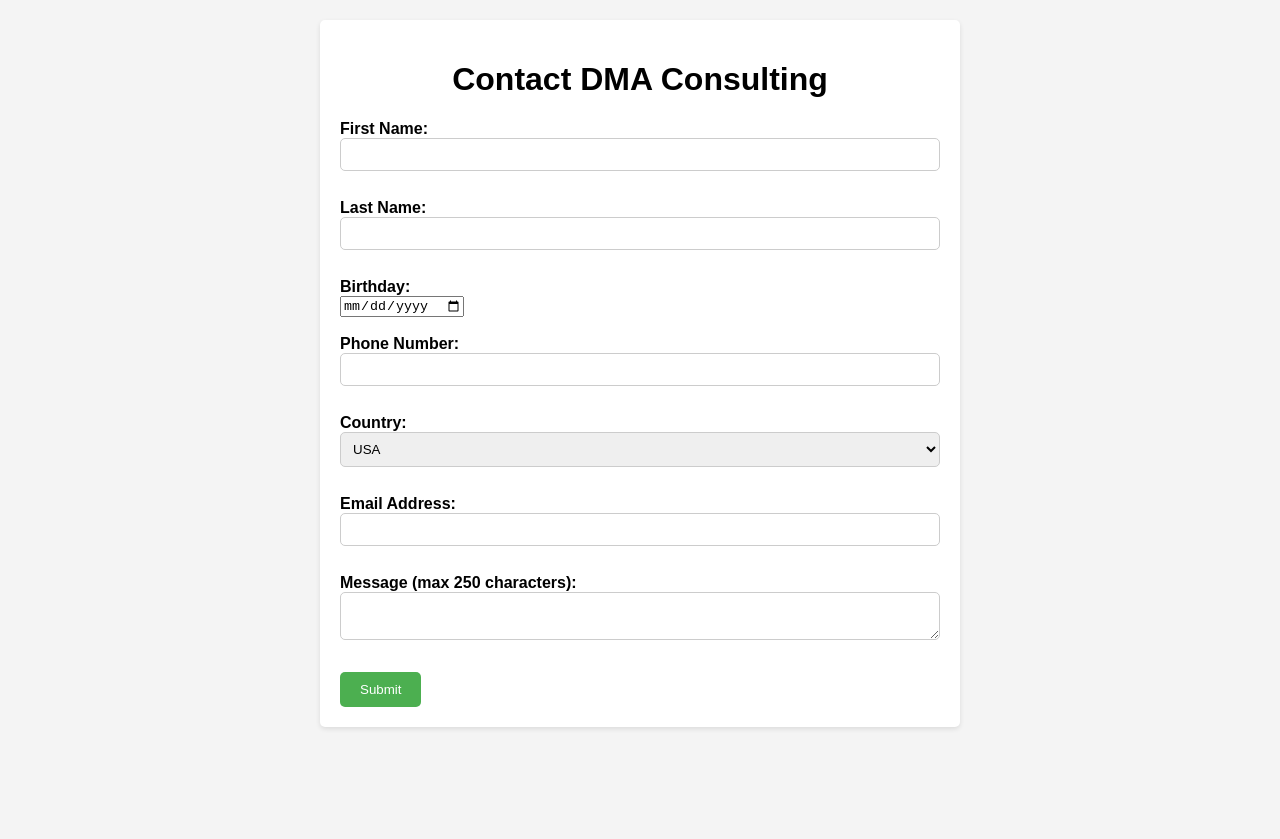
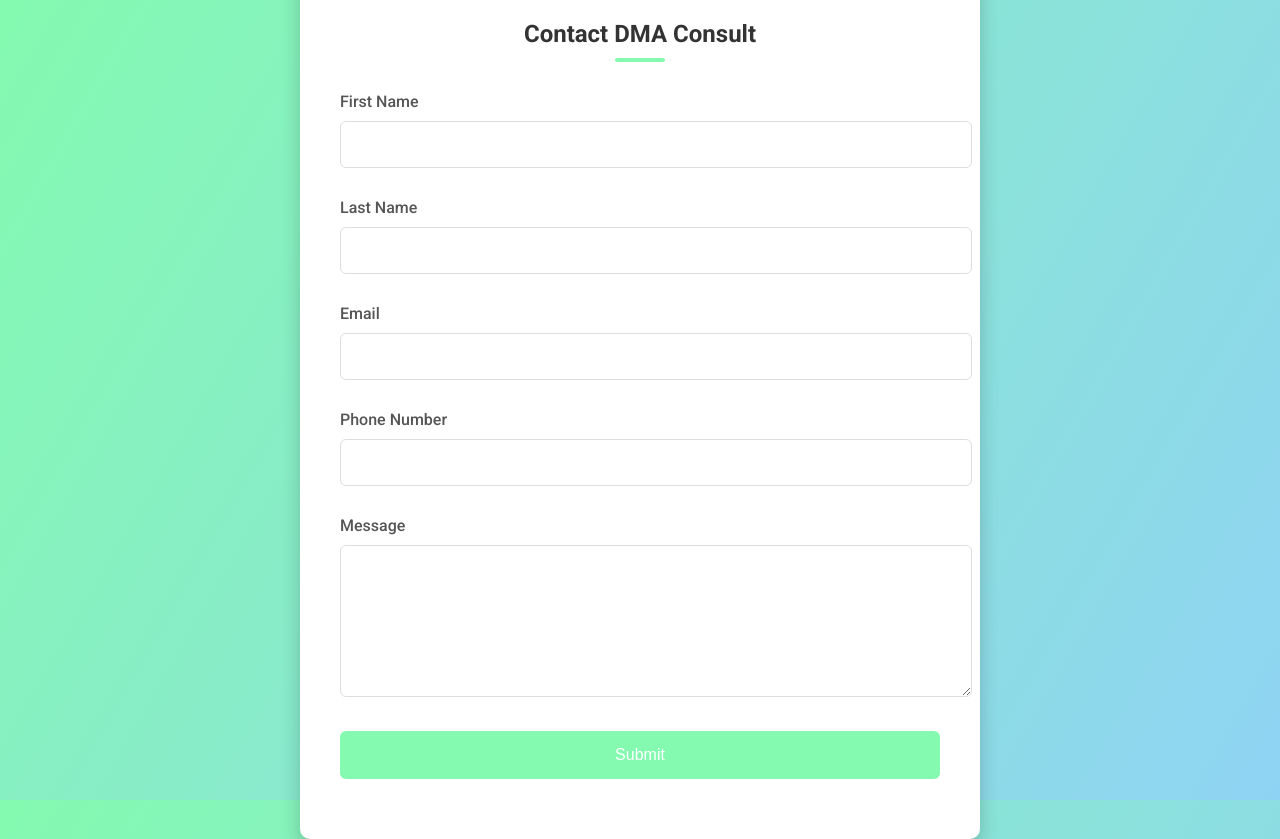
Before and after one commit to donald191/sss, a plain HTML site: page index.html in a window 1280 px wide. Before the commit the page ends 800 px from the top, so only its background shows below. Drawn offline with Linux system fonts and the light colour scheme.

Commit message:
Update index.html

```diff
--- a/index.html
+++ b/index.html
@@ -1,149 +1,49 @@
 <!DOCTYPE html>
 <html lang="en">
 <head>
-<meta charset="UTF-8">
-<meta name="viewport" content="width=device-width, initial-scale=1.0">
-<title>DMA Consulting</title>
-<style>
-    /* CSS styles */
-    body {
-        font-family: Arial, sans-serif;
-        margin: 0;
-        padding: 0;
-        background-color: #f4f4f4;
-    }
-    .container {
-        max-width: 600px;
-        margin: 20px auto;
-        padding: 20px;
-        background-color: #fff;
-        border-radius: 5px;
-        box-shadow: 0 2px 5px rgba(0, 0, 0, 0.1);
-    }
-    h1 {
-        text-align: center;
-    }
-    label {
-        font-weight: bold;
-    }
-    input[type="text"],
-    input[type="email"],
-    input[type="tel"],
-    textarea,
-    select {
-        width: 100%;
-        padding: 8px;
-        margin-bottom: 10px;
-        border: 1px solid #ccc;
-        border-radius: 5px;
-        box-sizing: border-box;
-    }
-    input[type="submit"] {
-        background-color: #4CAF50;
-        color: #fff;
-        border: none;
-        padding: 10px 20px;
-        border-radius: 5px;
-        cursor: pointer;
-    }
-    input[type="submit"]:hover {
-        background-color: #45a049;
-    }
-    .error {
-        color: red;
-        font-size: 0.8em;
-        margin-top: 5px;
-    }
-</style>
+    <meta charset="UTF-8">
+    <meta name="viewport" content="width=device-width, initial-scale=1.0">
+    <title>DMA Consult - Contact Us</title>
+    <link rel="stylesheet" href="styles.css">
 </head>
 <body>
     <div class="container">
-        <h1>Contact DMA Consulting</h1>
-        <form id="contactForm" action="https://formspree.io/f/xvoenpgb" method="post">
-            <label for="firstName">First Name:</label><br>
-            <input type="text" id="firstName" name="firstName" required><br><br>
+        <h2>Contact DMA Consult</h2>
+        <form id="contactForm">
+            <div class="input-group">
+                <label for="firstName">First Name</label>
+                <input type="text" id="firstName" name="firstName" required>
+                <span class="tooltip">Please enter your first name</span>
+            </div>
 
-            <label for="lastName">Last Name:</label><br>
-            <input type="text" id="lastName" name="lastName" required><br><br>
+            <div class="input-group">
+                <label for="lastName">Last Name</label>
+                <input type="text" id="lastName" name="lastName" required>
+                <span class="tooltip">Please enter your last name</span>
+            </div>
 
-            <label for="birthday">Birthday:</label><br>
-            <input type="date" id="birthday" name="birthday" required><br><br>
+            <div class="input-group">
+                <label for="email">Email</label>
+                <input type="email" id="email" name="email" required>
+                <span class="tooltip">Please enter a valid email address</span>
+            </div>
 
-            <label for="phone">Phone Number:</label><br>
-            <input type="tel" id="phone" name="phone" required><br><br>
+            <div class="input-group">
+                <label for="phone">Phone Number</label>
+                <input type="tel" id="phone" name="phone" pattern="[0-9]{10}" required>
+                <span class="tooltip">Please enter a 10-digit phone number</span>
+            </div>
 
-            <label for="country">Country:</label><br>
-            <select id="country" name="country">
-                <option value="USA">USA</option>
-                <option value="Canada">Canada</option>
-                <option value="UK">UK</option>
-                <!-- Add more options as needed -->
-            </select><br><br>
+            <div class="input-group">
+                <label for="message">Message</label>
+                <textarea id="message" name="message" required></textarea>
+                <span class="tooltip">Please enter your message</span>
+            </div>
 
-            <label for="email">Email Address:</label><br>
-            <input type="email" id="email" name="email" required><br><br>
-
-            <label for="message">Message (max 250 characters):</label><br>
-            <textarea id="message" name="message" maxlength="250" required></textarea><br><br>
-
-            <input type="submit" value="Submit">
+            <button type="submit">Submit</button>
         </form>
+        <div id="response"></div>
     </div>
-
-    <script>
-        // JavaScript code for form validation
-        const form = document.getElementById('contactForm');
-        const firstName = document.getElementById('firstName');
-        const lastName = document.getElementById('lastName');
-        const email = document.getElementById('email');
-        const message = document.getElementById('message');
-
-        form.addEventListener('submit', function (event) {
-            let valid = true;
-
-            if (!validateText(firstName.value)) {
-                showError(firstName, 'Please enter a valid first name.');
-                valid = false;
-            }
-
-            if (!validateText(lastName.value)) {
-                showError(lastName, 'Please enter a valid last name.');
-                valid = false;
-            }
-
-            if (!validateEmail(email.value)) {
-                showError(email, 'Please enter a valid email address.');
-                valid = false;
-            }
-
-            if (!validateMessage(message.value)) {
-                showError(message, 'Please enter a message with no more than 250 characters.');
-                valid = false;
-            }
-
-            if (!valid) {
-                event.preventDefault(); // Prevent form submission if validation fails
-            }
-        });
-
-        function validateText(text) {
-            return text.trim().length > 0;
-        }
-
-        function validateEmail(email) {
-            const re = /^[^\s@]+@[^\s@]+\.[^\s@]+$/;
-            return re.test(email);
-        }
-
-        function validateMessage(message) {
-            return message.trim().length <= 250;
-        }
-
-        function showError(input, message) {
-            const errorDiv = input.nextElementSibling;
-            errorDiv.textContent = message;
-            errorDiv.style.display = 'block';
-        }
-    </script>
+    <script src="script.js"></script>
 </body>
 </html>
```
